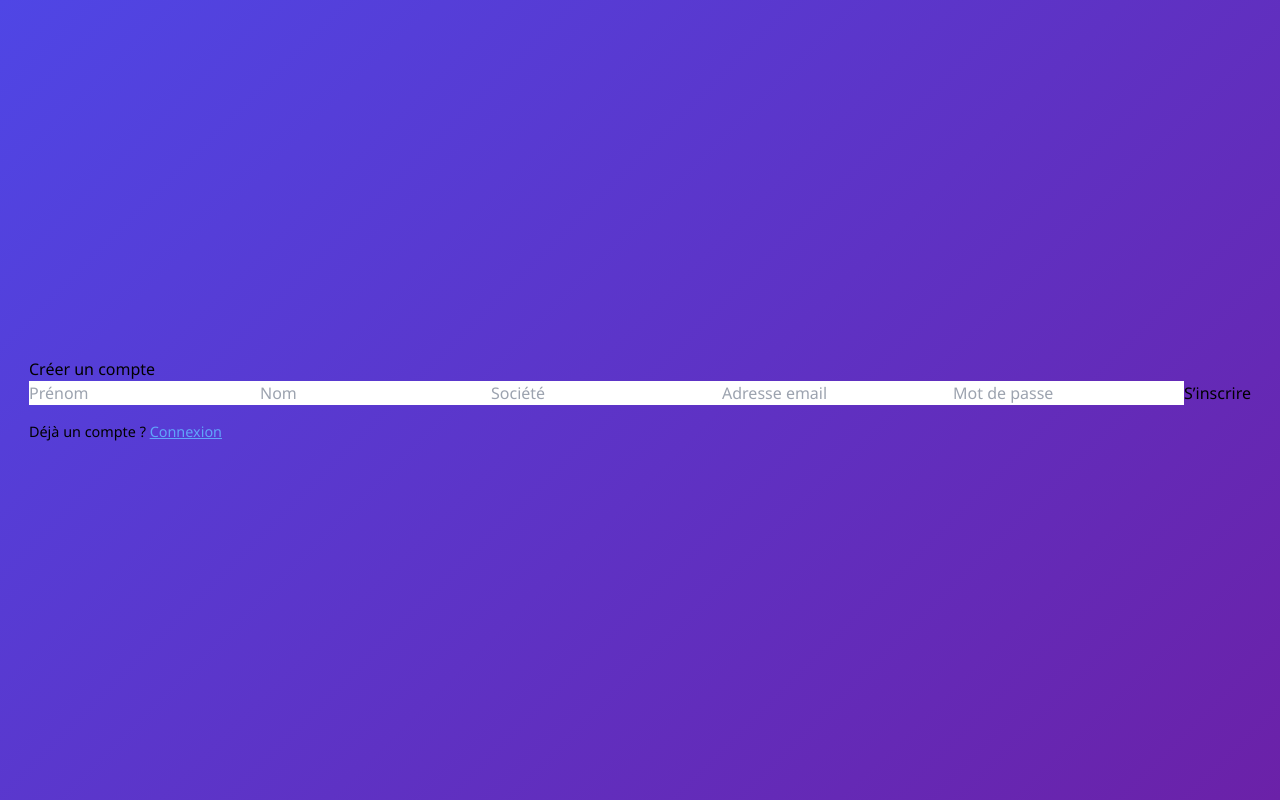
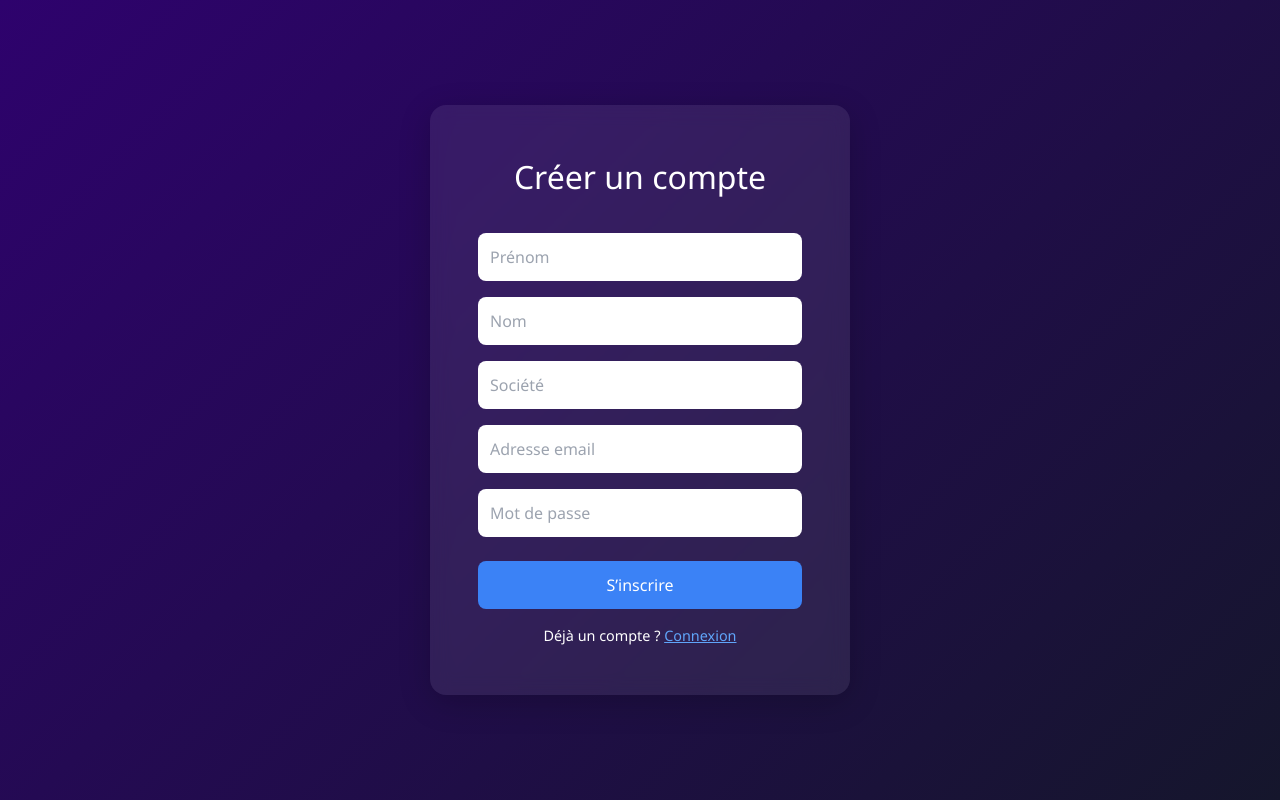
Before and after one commit to OneOffsas/OneOFFClaim, a React (Vite) app: page /register in a window 1280 px wide. Built offline with nearby package versions, Linux system fonts and the light colour scheme; no server answers; the HTML template or start-up script is replaced by a standard one.

Commit message:
Update register.css

```diff
--- a/src/pages/register.css
+++ b/src/pages/register.css
@@ -1,62 +1,70 @@
 .register-container {
-  min-height: 100vh;
-  background: linear-gradient(135deg, #4f46e5, #6b21a8);
+  background: linear-gradient(135deg, #2e026d, #15162c);
+  height: 100vh;
   display: flex;
+  justify-content: center;
   align-items: center;
-  justify-content: center;
-  font-family: "Segoe UI", sans-serif;
+  font-family: 'Segoe UI', sans-serif;
 }
 
-.register-form {
-  background: rgba(255, 255, 255, 0.1);
-  backdrop-filter: blur(20px);
-  padding: 40px;
-  border-radius: 15px;
-  box-shadow: 0 8px 20px rgba(0, 0, 0, 0.2);
-  width: 100%;
-  max-width: 400px;
+.register-box {
+  background: rgba(255, 255, 255, 0.08);
+  padding: 3rem;
+  border-radius: 1rem;
+  backdrop-filter: blur(10px);
+  box-shadow: 0 8px 32px rgba(0, 0, 0, 0.2);
+  width: 90%;
+  max-width: 420px;
+  text-align: center;
   color: white;
-  text-align: center;
 }
 
-.register-form h2 {
-  margin-bottom: 20px;
-  font-weight: 600;
-  font-size: 24px;
+.register-box h2 {
+  margin-bottom: 1.5rem;
+  font-size: 2rem;
 }
 
-.register-form input {
+.register-box input {
   width: 100%;
-  margin-bottom: 15px;
-  padding: 12px 15px;
+  padding: 0.75rem;
+  margin: 0.5rem 0;
   border: none;
-  border-radius: 8px;
-  font-size: 16px;
-  background: rgba(255, 255, 255, 0.8);
+  border-radius: 0.5rem;
+  font-size: 1rem;
 }
 
-.register-form input::placeholder {
-  color: #555;
+.register-box button {
+  width: 100%;
+  padding: 0.75rem;
+  margin-top: 1rem;
+  border: none;
+  background-color: #3b82f6;
+  color: white;
+  font-size: 1rem;
+  border-radius: 0.5rem;
+  cursor: pointer;
+  transition: background-color 0.3s ease;
 }
 
-.register-form button {
-  width: 100%;
-  padding: 12px;
-  border: none;
-  background-color: #10b981;
-  color: white;
-  font-size: 16px;
-  font-weight: bold;
-  border-radius: 8px;
-  cursor: pointer;
-  transition: background 0.3s ease;
+.register-box button:hover {
+  background-color: #2563eb;
 }
 
-.register-form button:hover {
-  background-color: #059669;
+.message-box {
+  margin-bottom: 1rem;
+  padding: 0.5rem;
+  background-color: rgba(255, 255, 255, 0.1);
+  border-radius: 0.5rem;
+  font-size: 0.95rem;
 }
 
-.register-message {
-  margin-top: 15px;
-  font-weight: 500;
+.redirect-link {
+  margin-top: 1rem;
+  font-size: 0.9rem;
 }
+
+.redirect-link span {
+  color: #60a5fa;
+  cursor: pointer;
+  text-decoration: underline;
+}
```
